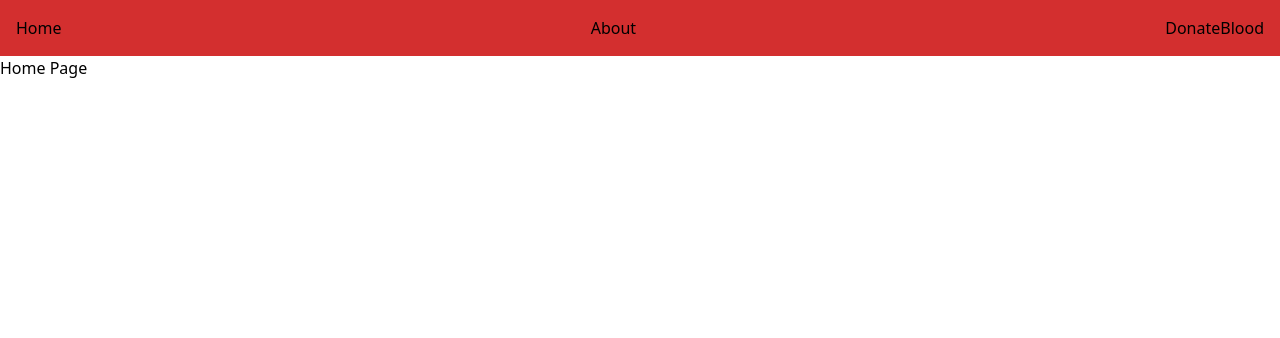
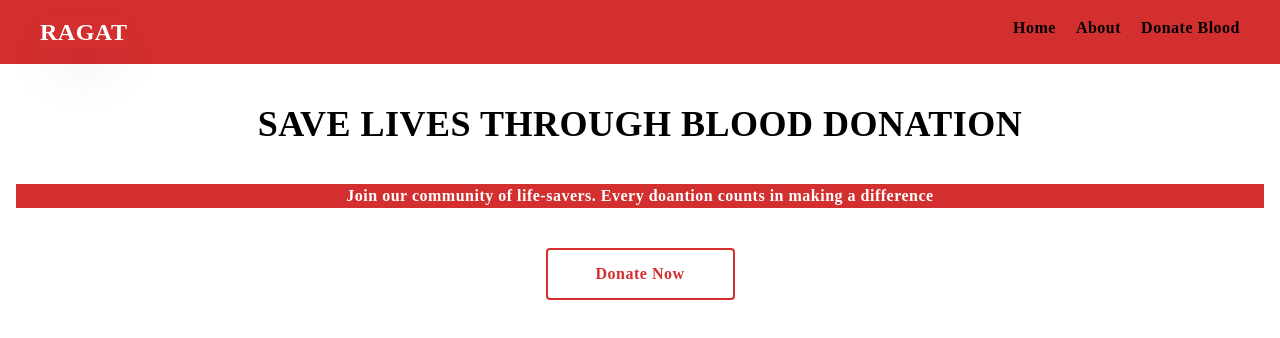
Before and after one commit to sanjayaniroula11/BDT, a React (Vite) app in the folder BDT/: page / in a window 1280 px wide. Shown: the top 338 px of the page. Built offline with nearby package versions, Linux system fonts and the light colour scheme.

Commit message:
designed a little

```diff
--- a/BDT/src/App.css
+++ b/BDT/src/App.css
@@ -0,0 +1,5 @@
+* {
+    font-family: gilroy;
+    letter-spacing: 0.5px;
+
+}
--- /dev/null
+++ b/BDT/src/components/Button.jsx
@@ -0,0 +1,14 @@
+import React from 'react';
+
+function Button({ children, onClick }) {
+  return (
+    <button
+      onClick={()=> alert('Button clicked')}
+      className="bg-white border-2 text-[#D32F2F] py-3 px-12 font-bold rounded hover:bg-[#D32F2F] hover:text-white transition-colors duration-300"
+    >
+      Donate Now
+    </button>
+  );
+}
+
+export default Button;
--- a/BDT/src/components/Navbar.jsx
+++ b/BDT/src/components/Navbar.jsx
@@ -1,13 +1,17 @@
 import React from "react";
 import { Link } from "react-router-dom";
 
-
 function Navbar() {
   return (
-    <nav class="w-full bg-[#D32F2F] flex justify-between p-4">
-    <Link to='/'>Home</Link>
-    <Link to='/about'>About</Link>
-    <Link to='/donateblood'>DonateBlood</Link>
+    <nav class="w-full bg-[#D32F2F] flex items-center justify-between py-4 px-10">
+      <div>
+        <h1 class='text-2xl font-bold text-white shadow-2xl'>RAGAT</h1>
+      </div>
+      <div class='flex justify-between space-x-5'>
+        <Link className="hover:text-gray-300 font-bold mb-2" to="/">Home</Link>
+        <Link className="hover:text-gray-300 font-bold mb-2" to="/about">About</Link>
+        <Link className="hover:text-gray-300 font-bold mb-2" to="/donateblood">Donate Blood</Link>
+      </div>
     </nav>
   );
 }
--- a/BDT/src/pages/Home.jsx
+++ b/BDT/src/pages/Home.jsx
@@ -1,8 +1,16 @@
 import React from 'react'
+import Button from '../components/Button';
+
 
 function Home() {
   return (
-    <div><h1>Home Page</h1></div>
+    <div className='bg-white flex-col items-center justify-center px-4 text-center space-y-10 py-10'>
+      <h1 class='text-4xl font-bold' >SAVE LIVES THROUGH BLOOD DONATION</h1>
+      <h5 class='font-bold bg-[#D32F2F] text-white' >Join our community of life-savers. Every doantion counts in making a difference</h5>
+      <Button/>
+
+
+    </div>
   )
 }
 
```
